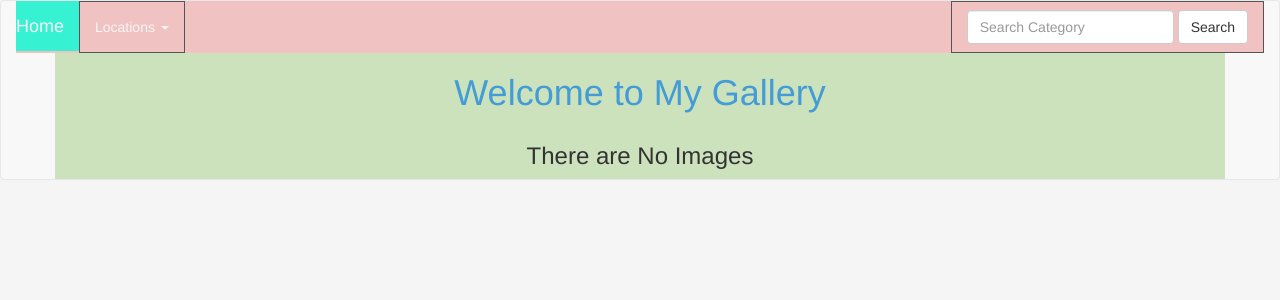
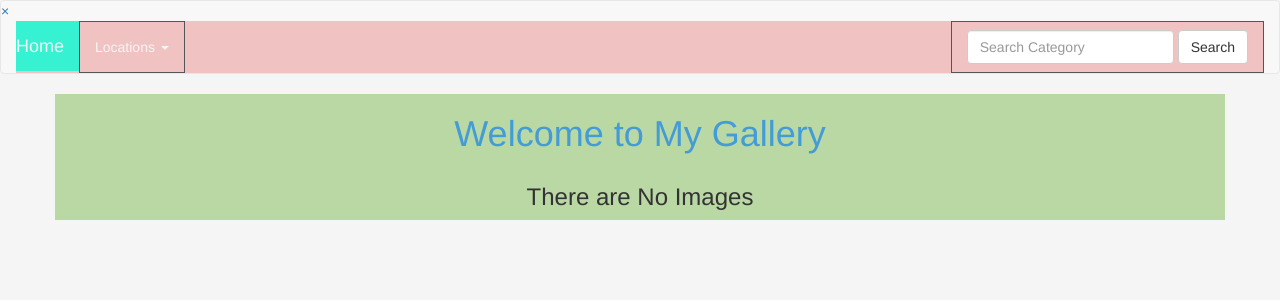
Before and after one commit to njoanc/Gallery, a Django app: page / in a window 1280 px wide. Shown: the top 300 px of the page. Run offline with Django 3.2, Linux system fonts and the light colour scheme; data that the repository does not hold is empty; some libraries are stand-ins or nearby versions.

Commit message:
fixing errors in settins app

```diff
--- a/gallery/urls.py
+++ b/gallery/urls.py
@@ -19,5 +19,7 @@ from django.contrib import admin
 
 urlpatterns = [
     url(r'^admin/', admin.site.urls),
-    url(r'',include('photo.urls'))
+    url(r'',include('photo.urls')),
+    # url(r'^gallery/', include('gallery.urls', namespace='gallery', app_name='gallery'))
+
 ]
--- a/photo/templates/index.html
+++ b/photo/templates/index.html
@@ -1,7 +1,7 @@
 {% extends 'base.html' %}
 {% block content %}
 {{block.super}}
-<div class="container" style="background-color:rgb(204, 226, 189);">
+<div class="container" style="background-color:rgb(185, 216, 164);">
   <h1 class="text-center" style="color:rgb(68, 156, 214);">Welcome to My Gallery</h1>
   <div class="row">
     {% for image in images %}
--- a/photo/templates/navbar.html
+++ b/photo/templates/navbar.html
@@ -12,7 +12,8 @@ li:last-child {
   border-bottom: none;
 }
 </style>
-<nav class="navbar navbar-default" >
+<div id="mySidenav" class="navbar navbar-default" >
+  <a href="javascript:void(0)" class="closebtn" onclick="closeNav()">&times;</a>
   <div class="container-fluid">
     <!-- Brand and toggle get grouped for better mobile display -->
     <div class="navbar-header" style="background-color:rgb(54, 241, 210)">
@@ -46,6 +47,7 @@ li:last-child {
             <button type="submit" class="btn btn-default">Search</button>
           </form>
         </li>
-    </ul>
+      </ul>
     </div>
   </div>
+</div>
--- a/photo/templates/static/CSS/basephoto.css
+++ b/photo/templates/static/CSS/basephoto.css
@@ -1,4 +1,4 @@
-h1
+/* h1
 {
   color: rgb(30, 230, 30);
-}
+} */
```
Also changed, not shown: photo/models.py (line endings or trailing spaces).
